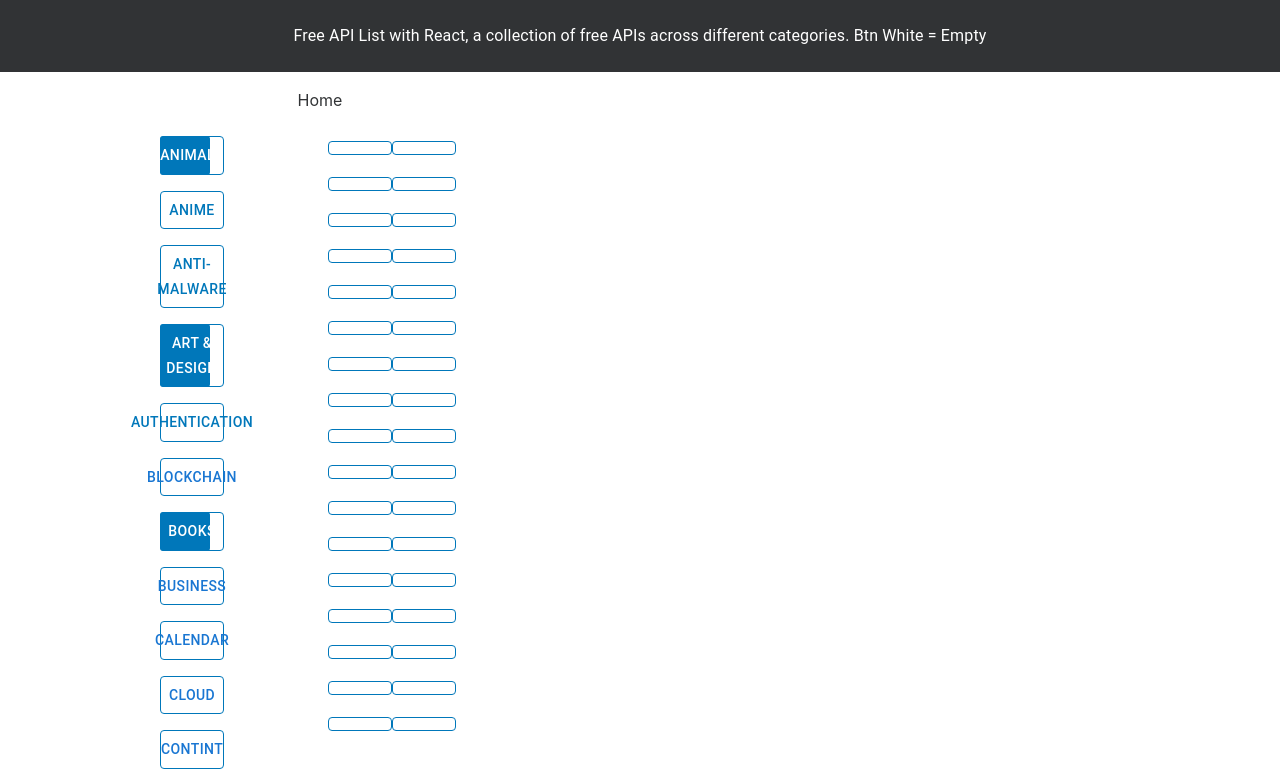
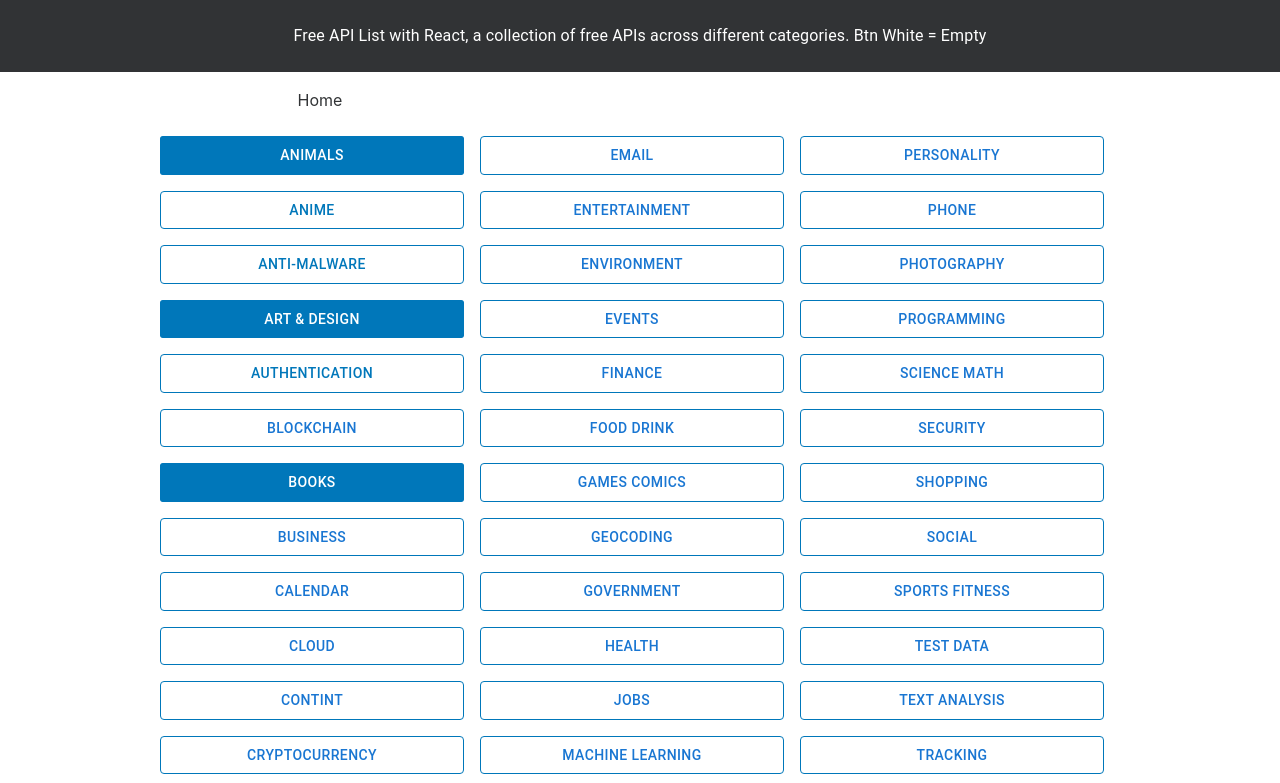
Before and after one commit to Curtis-Thomas/free-api-list-with-react, a React (Create React App) app: page / in a window 1280 px wide. Shown: the top 783 px of the page. Built offline with nearby package versions, Linux system fonts and the light colour scheme.

Commit message:
add: category buttons (no routing yet)

```diff
--- a/src/core/main/BtnRouting.js
+++ b/src/core/main/BtnRouting.js
@@ -1,11 +1,8 @@
 import { useNavigate } from "react-router-dom";
-import { Box, Button, useMediaQuery } from "@mui/material";
-import { useTheme } from "@mui/material/styles";
+import { Box, Button } from "@mui/material";
 
 const BtnRouting = ({ btnName, navigateTo, backgroundColor, textColor }) => {
   const navigate = useNavigate();
-  const theme = useTheme();
-  const isMobile = useMediaQuery(theme.breakpoints.down("sm"));
 
   const handleClick = () => {
     navigate(navigateTo);
@@ -14,7 +11,7 @@ const BtnRouting = ({ btnName, navigateTo, backgroundColor, textColor }) => {
   return (
     <Box
       sx={{
-        width: isMobile ? "100%" : "30%",
+        width: "95%",
         maxWidth: "100%",
         marginBottom: 2,
         backgroundColor: `${backgroundColor}`,
--- a/src/core/main/Main.js
+++ b/src/core/main/Main.js
@@ -8,10 +8,15 @@ const Main = () => {
 
     <Box>
       <NavBar />
-      <Box sx={{ display: "flex" }}>
+      <Box
+        sx={{
+          display: "flex",
+          flexWrap: "wrap",
+        }}
+      >
         {/* Column 1 */}
 
-        <Box>
+        <Box sx={{ flex: 1 }}>
           <BtnRouting
             btnName="Animals"
             navigateTo="/AnimalsDash"
@@ -91,25 +96,25 @@ const Main = () => {
             // textColor="#0077ba"
           />
           <BtnRouting
-            btnName=""
+            btnName="Data Validation"
             navigateTo=""
             // backgroundColor="white"
             // textColor="#0077ba"
           />
           <BtnRouting
-            btnName=""
+            btnName="Development"
             navigateTo=""
             // backgroundColor="white"
             // textColor="#0077ba"
           />
           <BtnRouting
-            btnName=""
+            btnName="Dictionary"
             navigateTo=""
             // backgroundColor="white"
             // textColor="#0077ba"
           />
           <BtnRouting
-            btnName=""
+            btnName="Documents Production"
             navigateTo=""
             // backgroundColor="white"
             // textColor="#0077ba"
@@ -118,105 +123,105 @@ const Main = () => {
 
         {/* Column 2 */}
 
-        <Box>
+        <Box sx={{ flex: 1 }}>
           <BtnRouting
-            btnName=""
+            btnName="Email"
             navigateTo=""
             // backgroundColor="white"
             // textColor="#0077ba"
           />{" "}
           <BtnRouting
-            btnName=""
+            btnName="Entertainment"
             navigateTo=""
             // backgroundColor="white"
             // textColor="#0077ba"
           />{" "}
           <BtnRouting
-            btnName=""
+            btnName="Environment"
             navigateTo=""
             // backgroundColor="white"
             // textColor="#0077ba"
           />{" "}
           <BtnRouting
-            btnName=""
+            btnName="Events"
             navigateTo=""
             // backgroundColor="white"
             // textColor="#0077ba"
           />{" "}
           <BtnRouting
-            btnName=""
+            btnName="Finance"
             navigateTo=""
             // backgroundColor="white"
             // textColor="#0077ba"
           />{" "}
           <BtnRouting
-            btnName=""
+            btnName="Food Drink"
             navigateTo=""
             // backgroundColor="white"
             // textColor="#0077ba"
           />{" "}
           <BtnRouting
-            btnName=""
+            btnName="Games Comics"
             navigateTo=""
             // backgroundColor="white"
             // textColor="#0077ba"
           />{" "}
           <BtnRouting
-            btnName=""
+            btnName="Geocoding"
             navigateTo=""
             // backgroundColor="white"
             // textColor="#0077ba"
           />{" "}
           <BtnRouting
-            btnName=""
+            btnName="Government"
             navigateTo=""
             // backgroundColor="white"
             // textColor="#0077ba"
           />{" "}
           <BtnRouting
-            btnName=""
+            btnName="Health"
             navigateTo=""
             // backgroundColor="white"
             // textColor="#0077ba"
           />{" "}
           <BtnRouting
-            btnName=""
+            btnName="Jobs"
             navigateTo=""
             // backgroundColor="white"
             // textColor="#0077ba"
           />{" "}
           <BtnRouting
-            btnName=""
+            btnName="Machine Learning"
             navigateTo=""
             // backgroundColor="white"
             // textColor="#0077ba"
           />{" "}
           <BtnRouting
-            btnName=""
+            btnName="Music"
             navigateTo=""
             // backgroundColor="white"
             // textColor="#0077ba"
           />{" "}
           <BtnRouting
-            btnName=""
+            btnName="News"
             navigateTo=""
             // backgroundColor="white"
             // textColor="#0077ba"
           />{" "}
           <BtnRouting
-            btnName=""
+            btnName="Open Data"
             navigateTo=""
             // backgroundColor="white"
             // textColor="#0077ba"
           />{" "}
           <BtnRouting
-            btnName=""
+            btnName="Open Source"
             navigateTo=""
             // backgroundColor="white"
             // textColor="#0077ba"
           />{" "}
           <BtnRouting
-            btnName=""
+            btnName="Patent"
             navigateTo=""
             // backgroundColor="white"
             // textColor="#0077ba"
@@ -225,105 +230,105 @@ const Main = () => {
 
         {/* Column 3 */}
 
-        <Box>
+        <Box sx={{ flex: 1 }}>
           <BtnRouting
-            btnName=""
+            btnName="Personality"
             navigateTo=""
             // backgroundColor="white"
             // textColor="#0077ba"
           />
           <BtnRouting
-            btnName=""
+            btnName="Phone"
             navigateTo=""
             // backgroundColor="white"
             // textColor="#0077ba"
           />{" "}
           <BtnRouting
-            btnName=""
+            btnName="Photography"
             navigateTo=""
             // backgroundColor="white"
             // textColor="#0077ba"
           />{" "}
           <BtnRouting
-            btnName=""
+            btnName="Programming"
             navigateTo=""
             // backgroundColor="white"
             // textColor="#0077ba"
           />{" "}
           <BtnRouting
-            btnName=""
+            btnName="Science Math"
             navigateTo=""
             // backgroundColor="white"
             // textColor="#0077ba"
           />{" "}
           <BtnRouting
-            btnName=""
+            btnName="Security"
             navigateTo=""
             // backgroundColor="white"
             // textColor="#0077ba"
           />{" "}
           <BtnRouting
-            btnName=""
+            btnName="Shopping"
             navigateTo=""
             // backgroundColor="white"
             // textColor="#0077ba"
           />{" "}
           <BtnRouting
-            btnName=""
+            btnName="Social"
             navigateTo=""
             // backgroundColor="white"
             // textColor="#0077ba"
           />{" "}
           <BtnRouting
-            btnName=""
+            btnName="Sports fitness"
             navigateTo=""
             // backgroundColor="white"
             // textColor="#0077ba"
           />{" "}
           <BtnRouting
-            btnName=""
+            btnName="Test Data"
             navigateTo=""
             // backgroundColor="white"
             // textColor="#0077ba"
           />{" "}
           <BtnRouting
-            btnName=""
+            btnName="Text Analysis"
             navigateTo=""
             // backgroundColor="white"
             // textColor="#0077ba"
           />{" "}
           <BtnRouting
-            btnName=""
+            btnName="Tracking"
             navigateTo=""
             // backgroundColor="white"
             // textColor="#0077ba"
           />{" "}
           <BtnRouting
-            btnName=""
+            btnName="Transportation"
             navigateTo=""
             // backgroundColor="white"
             // textColor="#0077ba"
           />{" "}
           <BtnRouting
-            btnName=""
+            btnName="URL Shortener"
             navigateTo=""
             // backgroundColor="white"
             // textColor="#0077ba"
           />{" "}
           <BtnRouting
-            btnName=""
+            btnName="Vehicle"
             navigateTo=""
             // backgroundColor="white"
             // textColor="#0077ba"
           />{" "}
           <BtnRouting
-            btnName=""
+            btnName="Video"
             navigateTo=""
             // backgroundColor="white"
             // textColor="#0077ba"
           />{" "}
           <BtnRouting
-            btnName=""
+            btnName="Weather"
             navigateTo=""
             // backgroundColor="white"
             // textColor="#0077ba"
```
Also changed, not shown: 2 other files (tests, documents, lock files or other folders).
